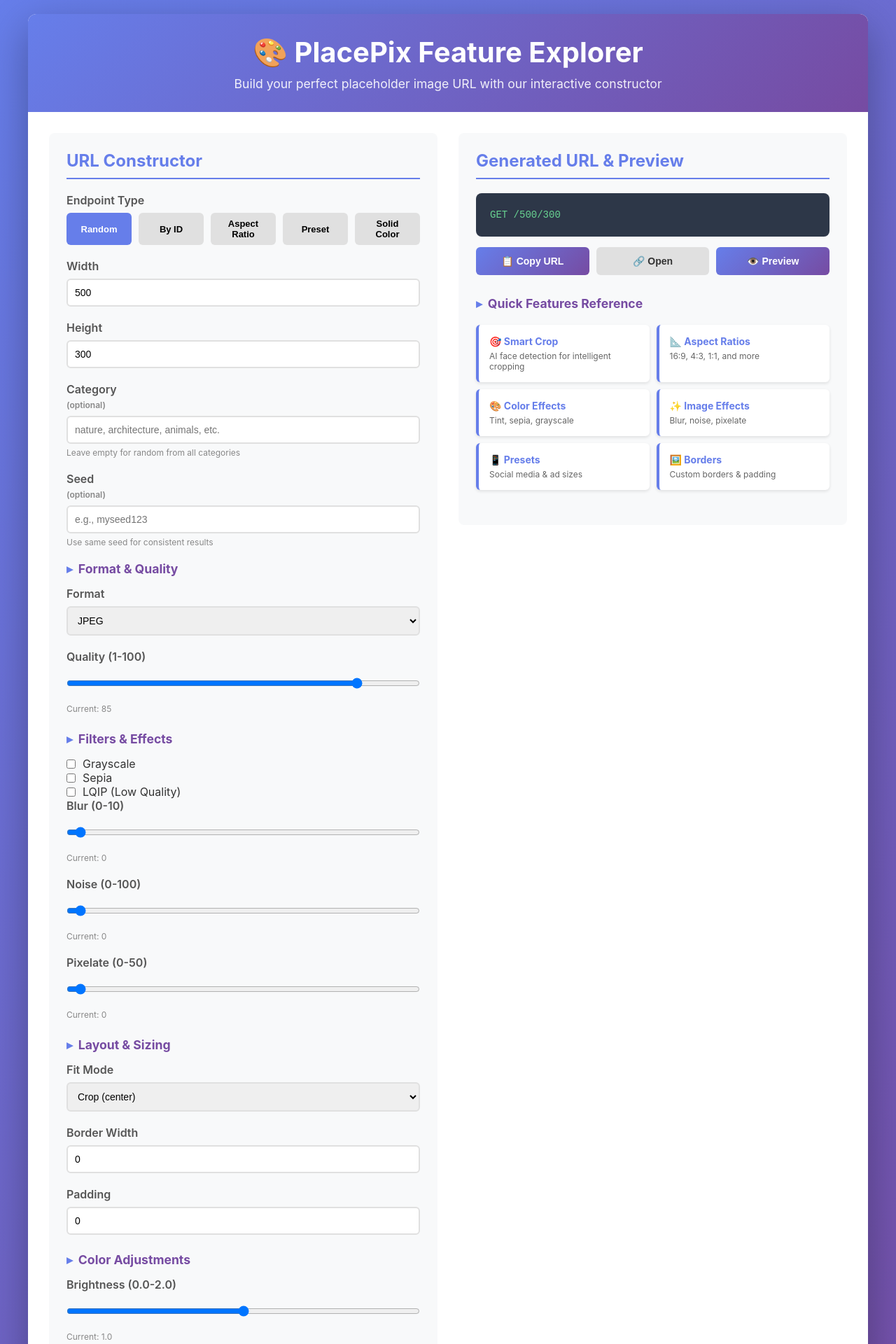
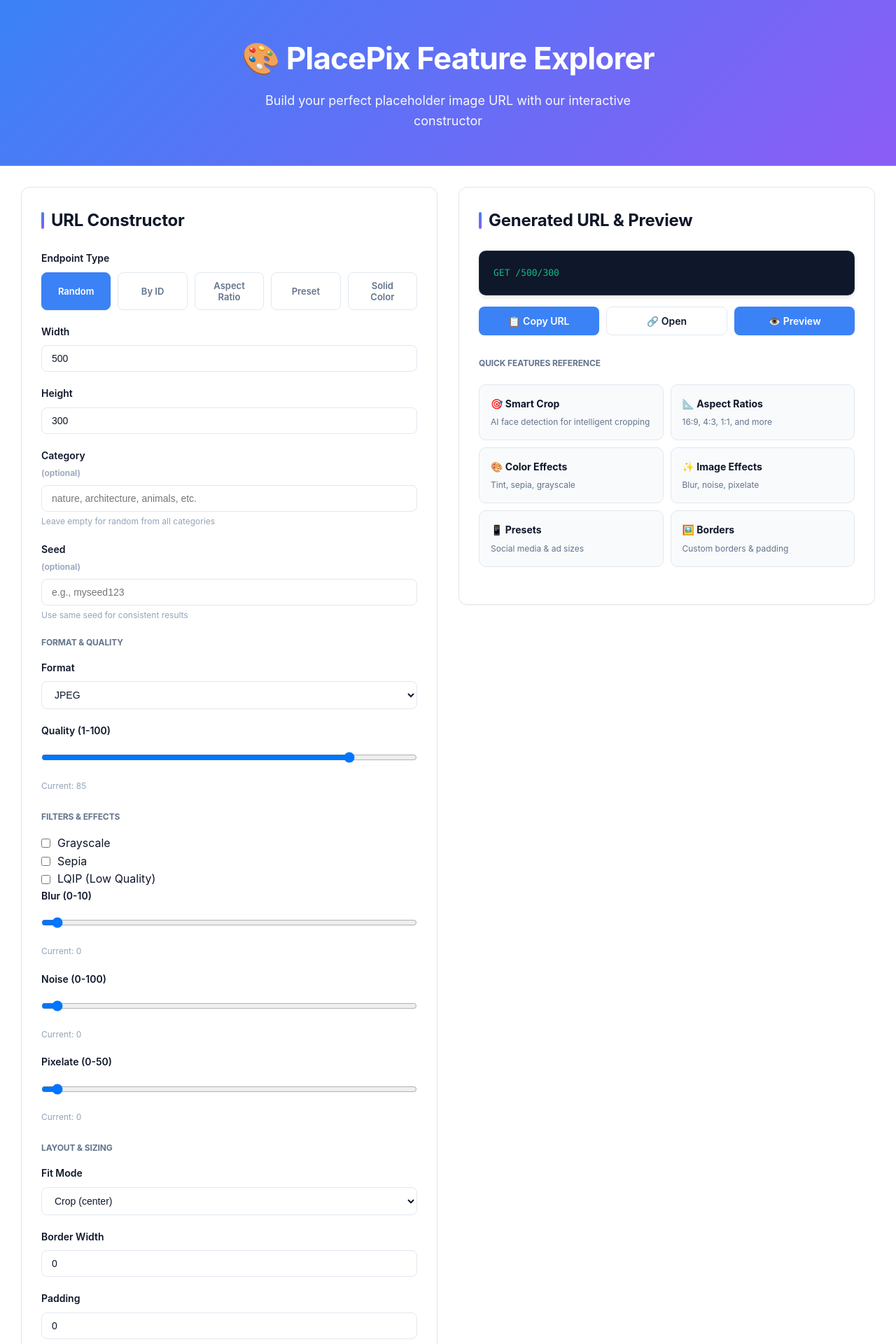
Before and after one commit to riadvice/placepix, a FastAPI app: page /features in a window 1280 px wide. Shown: the top 1920 px of the page at 70% size. Run offline with FastAPI, Linux system fonts and the light colour scheme; parts of the project's set-up code (start-up, migrations or seed data) failed here and were passed over.

Commit message:
Redesign feature explorer with modern, clean UI/UX and professional color scheme

```diff
--- a/templates/features.html
+++ b/templates/features.html
@@ -11,38 +11,62 @@
             box-sizing: border-box;
         }
 
+        :root {
+            --primary: #3b82f6;
+            --primary-dark: #2563eb;
+            --primary-light: #60a5fa;
+            --secondary: #8b5cf6;
+            --accent: #06b6d4;
+            --success: #10b981;
+            --background: #f8fafc;
+            --surface: #ffffff;
+            --border: #e2e8f0;
+            --text-primary: #0f172a;
+            --text-secondary: #64748b;
+            --text-muted: #94a3b8;
+            --shadow-sm: 0 1px 2px 0 rgba(0, 0, 0, 0.05);
+            --shadow-md: 0 4px 6px -1px rgba(0, 0, 0, 0.1);
+            --shadow-lg: 0 10px 15px -3px rgba(0, 0, 0, 0.1);
+            --shadow-xl: 0 20px 25px -5px rgba(0, 0, 0, 0.1);
+        }
+
         body {
-            font-family: -apple-system, BlinkMacSystemFont, 'Segoe UI', Roboto, Oxygen, Ubuntu, Cantarell, sans-serif;
-            background: linear-gradient(135deg, #667eea 0%, #764ba2 100%);
-            color: #333;
-            padding: 20px;
+            font-family: -apple-system, BlinkMacSystemFont, 'Segoe UI', Roboto, 'Inter', sans-serif;
+            background: var(--background);
+            color: var(--text-primary);
+            padding: 0;
+            min-height: 100vh;
+            line-height: 1.6;
+        }
+
+        .container {
+            max-width: 1400px;
+            margin: 0 auto;
+            background: var(--surface);
             min-height: 100vh;
         }
 
-        .container {
-            max-width: 1200px;
-            margin: 0 auto;
-            background: white;
-            border-radius: 12px;
-            box-shadow: 0 20px 60px rgba(0,0,0,0.3);
-            overflow: hidden;
-        }
-
         header {
-            background: linear-gradient(135deg, #667eea 0%, #764ba2 100%);
+            background: linear-gradient(135deg, var(--primary) 0%, var(--secondary) 100%);
             color: white;
-            padding: 30px;
+            padding: 48px 32px;
             text-align: center;
+            border-bottom: 1px solid rgba(255, 255, 255, 0.1);
         }
 
         header h1 {
-            font-size: 2.5em;
-            margin-bottom: 10px;
+            font-size: 2.75em;
+            margin-bottom: 12px;
+            font-weight: 700;
+            letter-spacing: -0.02em;
         }
 
         header p {
-            font-size: 1.1em;
-            opacity: 0.9;
+            font-size: 1.125em;
+            opacity: 0.95;
+            font-weight: 400;
+            max-width: 600px;
+            margin: 0 auto;
         }
 
         .content {
@@ -89,17 +113,30 @@
         }
 
         .panel {
-            background: #f8f9fa;
-            border-radius: 8px;
-            padding: 25px;
+            background: var(--surface);
+            border-radius: 12px;
+            padding: 28px;
+            border: 1px solid var(--border);
+            box-shadow: var(--shadow-sm);
         }
 
         .panel h2 {
-            color: #667eea;
-            margin-bottom: 20px;
+            color: var(--text-primary);
+            margin-bottom: 24px;
             font-size: 1.5em;
-            border-bottom: 2px solid #667eea;
-            padding-bottom: 10px;
+            font-weight: 700;
+            letter-spacing: -0.01em;
+            display: flex;
+            align-items: center;
+            gap: 10px;
+        }
+
+        .panel h2::before {
+            content: '';
+            width: 4px;
+            height: 24px;
+            background: linear-gradient(135deg, var(--primary), var(--secondary));
+            border-radius: 2px;
         }
 
         .form-group {
@@ -110,30 +147,40 @@
             display: block;
             font-weight: 600;
             margin-bottom: 8px;
-            color: #555;
+            color: var(--text-primary);
+            font-size: 0.875rem;
         }
 
         .form-group input,
         .form-group select {
             width: 100%;
-            padding: 10px;
-            border: 2px solid #e0e0e0;
-            border-radius: 6px;
+            padding: 10px 14px;
+            border: 1px solid var(--border);
+            border-radius: 8px;
             font-size: 14px;
-            transition: border-color 0.3s;
+            transition: all 0.2s ease;
+            background: var(--surface);
+            color: var(--text-primary);
+        }
+
+        .form-group input:hover,
+        .form-group select:hover {
+            border-color: var(--primary-light);
         }
 
         .form-group input:focus,
         .form-group select:focus {
             outline: none;
-            border-color: #667eea;
+            border-color: var(--primary);
+            box-shadow: 0 0 0 3px rgba(59, 130, 246, 0.1);
         }
 
         .form-group small {
             display: block;
-            margin-top: 5px;
-            color: #888;
-            font-size: 12px;
+            margin-top: 6px;
+            color: var(--text-muted);
+            font-size: 0.75rem;
+            line-height: 1.4;
         }
 
         .checkbox-group {
@@ -152,29 +199,28 @@
         }
 
         .section h3 {
-            color: #764ba2;
-            font-size: 1.1em;
-            margin-bottom: 15px;
-            display: flex;
-            align-items: center;
-            gap: 8px;
-        }
-
-        .section h3::before {
-            content: "▸";
-            color: #667eea;
+            color: var(--text-primary);
+            font-size: 1rem;
+            margin-bottom: 16px;
+            font-weight: 700;
+            letter-spacing: -0.01em;
+            text-transform: uppercase;
+            font-size: 0.75rem;
+            color: var(--text-secondary);
         }
 
         .url-output {
-            background: #2d3748;
-            color: #68d391;
+            background: var(--text-primary);
+            color: var(--success);
             padding: 20px;
-            border-radius: 8px;
-            font-family: 'Courier New', monospace;
+            border-radius: 10px;
+            font-family: 'SF Mono', 'Monaco', 'Consolas', 'Courier New', monospace;
             word-break: break-all;
-            font-size: 14px;
-            line-height: 1.6;
-            margin-bottom: 15px;
+            font-size: 13px;
+            line-height: 1.7;
+            margin-bottom: 16px;
+            border: 1px solid rgba(255, 255, 255, 0.1);
+            box-shadow: var(--shadow-md);
         }
 
         .preview-container {
@@ -202,22 +248,24 @@
             display: flex;
             justify-content: space-between;
             align-items: center;
-            margin-top: 10px;
-            padding: 10px;
-            background: #f8f9fa;
-            border-radius: 6px;
+            margin-top: 12px;
+            padding: 14px 16px;
+            background: var(--background);
+            border-radius: 10px;
             font-size: 13px;
-            color: #666;
+            color: var(--text-secondary);
+            border: 1px solid var(--border);
         }
 
         .image-info span {
             display: flex;
             align-items: center;
-            gap: 5px;
+            gap: 6px;
         }
 
         .image-info strong {
-            color: #667eea;
+            color: var(--text-primary);
+            font-weight: 600;
         }
 
         /* Zoom Modal */
@@ -287,32 +335,41 @@
 
         button {
             flex: 1;
-            padding: 12px 24px;
+            padding: 11px 20px;
             border: none;
-            border-radius: 6px;
+            border-radius: 8px;
             font-size: 14px;
             font-weight: 600;
             cursor: pointer;
-            transition: all 0.3s;
+            transition: all 0.2s ease;
+            font-family: inherit;
         }
 
         .btn-primary {
-            background: linear-gradient(135deg, #667eea 0%, #764ba2 100%);
+            background: var(--primary);
             color: white;
+            box-shadow: var(--shadow-sm);
         }
 
         .btn-primary:hover {
-            transform: translateY(-2px);
-            box-shadow: 0 4px 12px rgba(102, 126, 234, 0.4);
+            background: var(--primary-dark);
+            transform: translateY(-1px);
+            box-shadow: var(--shadow-md);
+        }
+
+        .btn-primary:active {
+            transform: translateY(0);
         }
 
         .btn-secondary {
-            background: #e0e0e0;
-            color: #333;
+            background: var(--surface);
+            color: var(--text-primary);
+            border: 1px solid var(--border);
         }
 
         .btn-secondary:hover {
-            background: #d0d0d0;
+            background: var(--background);
+            border-color: var(--text-muted);
         }
 
         .endpoint-tabs {
@@ -323,34 +380,40 @@
         }
 
         .endpoint-tab {
-            padding: 8px 16px;
-            background: #e0e0e0;
-            border: none;
-            border-radius: 6px;
+            padding: 10px 18px;
+            background: var(--surface);
+            border: 1px solid var(--border);
+            border-radius: 8px;
             cursor: pointer;
             font-size: 13px;
-            transition: all 0.3s;
+            font-weight: 600;
+            transition: all 0.2s ease;
+            color: var(--text-secondary);
         }
 
         .endpoint-tab.active {
-            background: #667eea;
+            background: var(--primary);
             color: white;
+            border-color: var(--primary);
+            box-shadow: var(--shadow-sm);
         }
 
-        .endpoint-tab:hover {
-            background: #764ba2;
-            color: white;
+        .endpoint-tab:hover:not(.active) {
+            background: var(--background);
+            border-color: var(--primary-light);
+            color: var(--primary);
         }
 
         .info-badge {
             display: inline-block;
-            background: #68d391;
+            background: var(--success);
             color: white;
-            padding: 2px 8px;
-            border-radius: 4px;
+            padding: 3px 10px;
+            border-radius: 6px;
             font-size: 11px;
-            font-weight: 600;
+            font-weight: 700;
             margin-left: 8px;
+            letter-spacing: 0.02em;
         }
 
         .feature-list {
@@ -361,22 +424,30 @@
         }
 
         .feature-card {
-            background: white;
-            padding: 15px;
-            border-radius: 6px;
-            border-left: 4px solid #667eea;
-            box-shadow: 0 2px 4px rgba(0,0,0,0.1);
+            background: var(--background);
+            padding: 16px;
+            border-radius: 10px;
+            border: 1px solid var(--border);
+            transition: all 0.2s ease;
+        }
+
+        .feature-card:hover {
+            border-color: var(--primary-light);
+            box-shadow: var(--shadow-md);
+            transform: translateY(-2px);
         }
 
         .feature-card h4 {
-            color: #667eea;
-            margin-bottom: 5px;
+            color: var(--text-primary);
+            margin-bottom: 6px;
             font-size: 14px;
+            font-weight: 700;
         }
 
         .feature-card p {
             font-size: 12px;
-            color: #666;
+            color: var(--text-secondary);
+            line-height: 1.5;
         }
     </style>
 </head>
```
